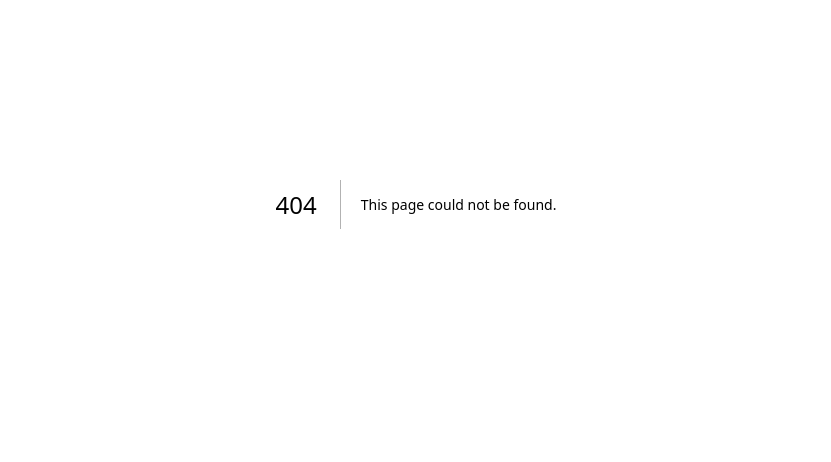
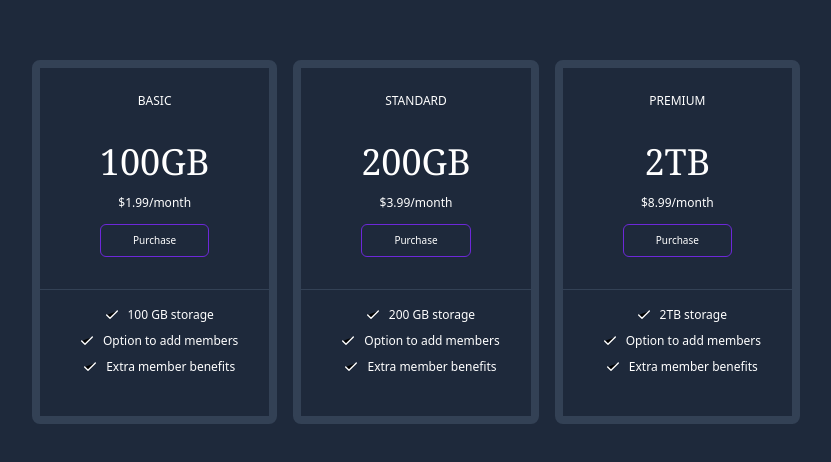
Before and after one commit to hayden-93/tailwind-website-projects, a Next.js app: page /pricing-grid in a window 1280 px wide. Before the commit this address had no page. Shown: the part 196-658 px from the top of the page, without its empty margins (224-1055 px from the left). Built offline with nearby package versions, Linux system fonts and the light colour scheme.

Commit message:
feat: Pricing Grid

```diff
--- /dev/null
+++ b/pages/pricing-grid.tsx
@@ -0,0 +1,15 @@
+import React from "react";
+
+import { Card } from "../src/components/pricing-grid/Card";
+
+const PricingGrids = () => {
+  return (
+    <div className="min-h-screen bg-slate-800">
+      <div className="max-w-screen-md mx-auto">
+        <Card />
+      </div>
+    </div>
+  );
+};
+
+export default PricingGrids;
```
